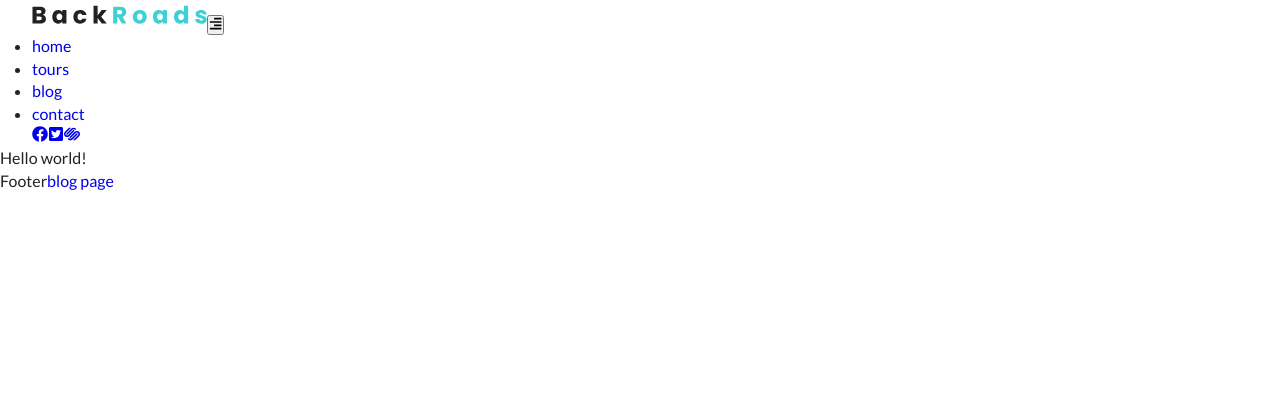
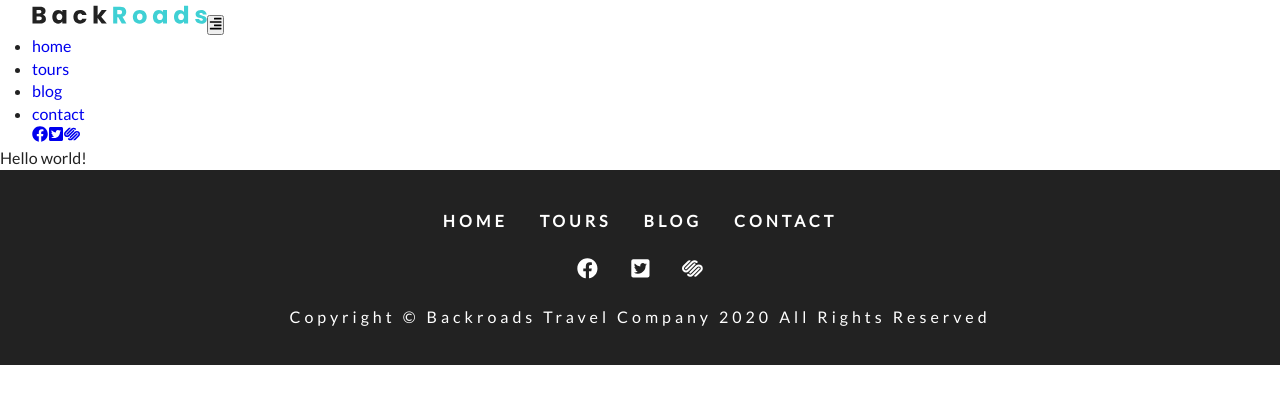
Before and after one commit to mplibunao/backroads, a Gatsby site: page / in a window 1280 px wide. Built offline with nearby package versions, Linux system fonts and the light colour scheme; Gatsby itself is replaced by a stand-in of ours.

Commit message:
Footer component

```diff
--- a/src/components/Footer.js
+++ b/src/components/Footer.js
@@ -1,8 +1,37 @@
 import React from "react"
 import { Link } from "gatsby"
+import links from "../constants/links"
+import socialIcons from "../constants/social-icons"
+import styles from "../css/footer.module.css"
 
 export default () => (
-    <div>
-    Footer<Link to="/blog/">blog page</Link>
+  <footer className={styles.footer}>
+    <div className={styles.links}>
+      {links.map((item, index) => {
+        return (
+          <Link key={index} to={item.path}>
+            {item.text}
+          </Link>
+        )
+      })}
     </div>
+    <div className={styles.icons}>
+      {socialIcons.map((item, index) => {
+        return (
+          <a
+            key={index}
+            href={item.url}
+            target="_blank"
+            rel="noopener noreferrer"
+          >
+            {item.icon}
+          </a>
+        )
+      })}
+    </div>
+    <div className={styles.copyright}>
+      copyright &copy; backroads travel company {new Date().getFullYear()} all
+      rights reserved
+    </div>
+  </footer>
 )
```
